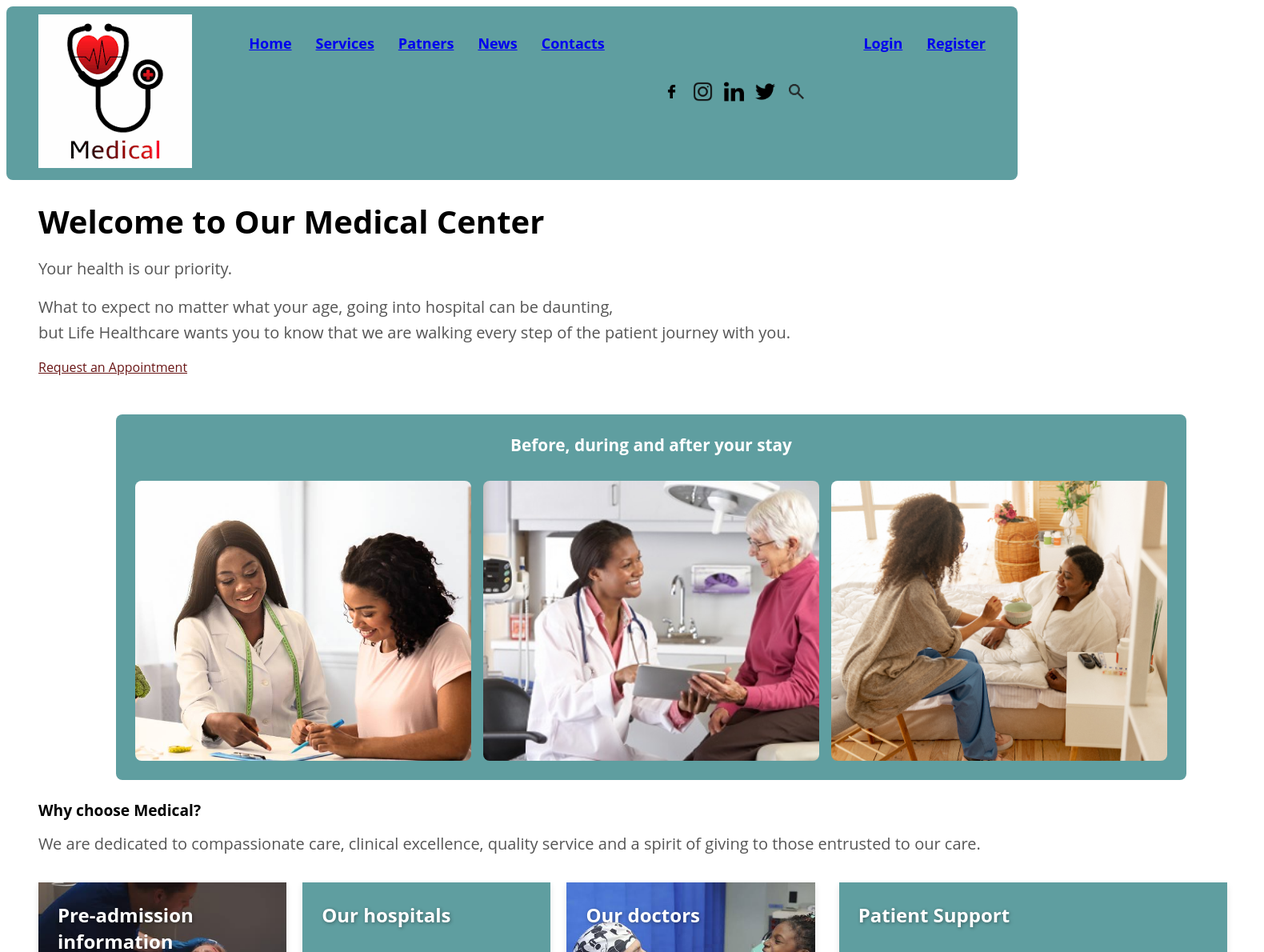
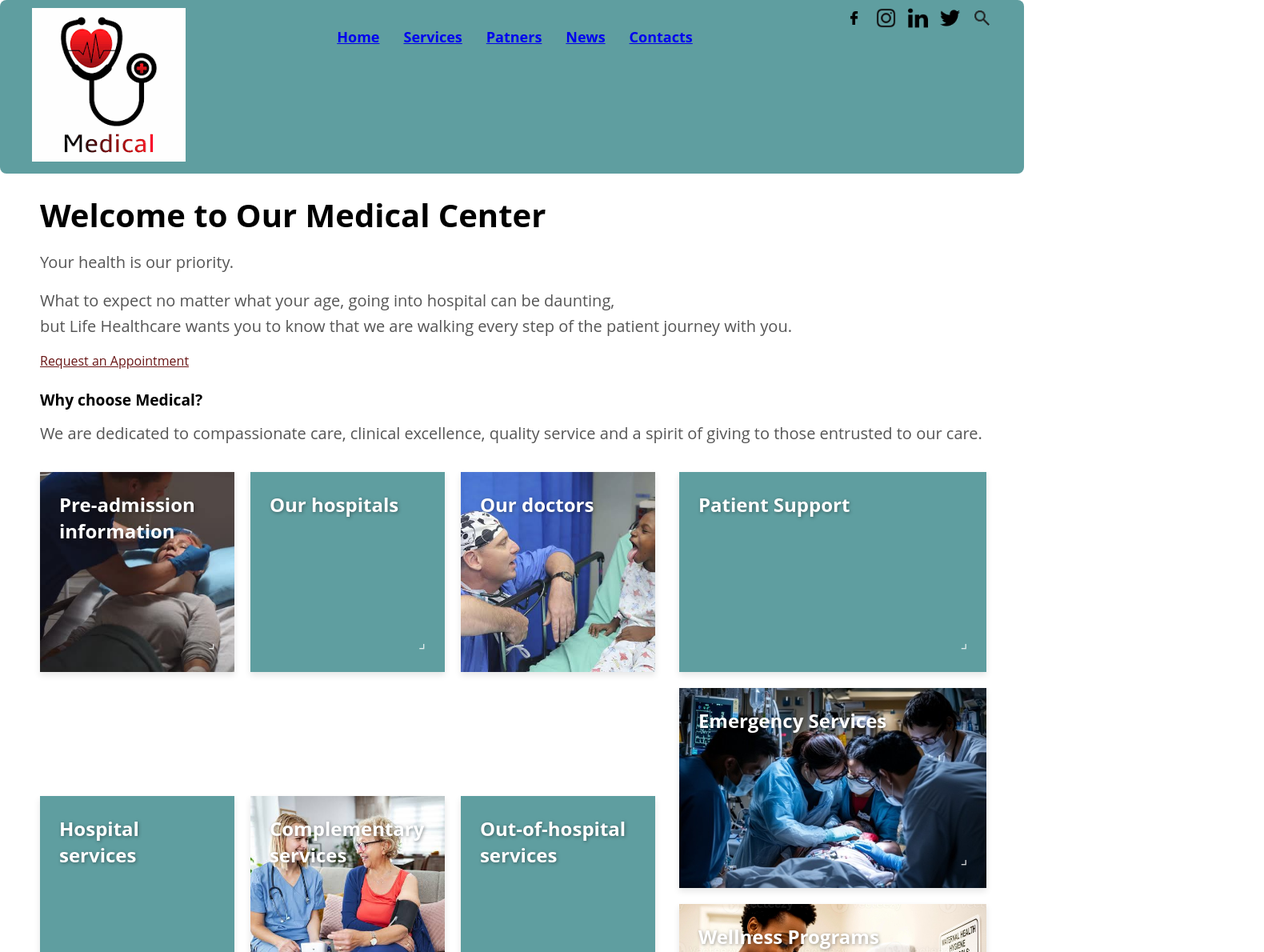
Before and after one commit to creedchina/Landing_Home-Page, a React (Vite) app: page / in a window 1280 px wide. Shown: the top 1190 px of the page at 80% size, 1580 px wide, since content can reach past the window. Built offline with nearby package versions, Linux system fonts and the light colour scheme.

Commit message:
Replace the NavBar placeholders with a NavBar Links and display the Landing-Page one component

```diff
--- a/src/App.css
+++ b/src/App.css
@@ -1,3 +1,15 @@
 body{
+  height: 100%;
   font-family: "Open Sans", sans-serif;
+  margin: 0;
 }
+
+.app-container{
+  display: flex;
+  flex-direction: column;
+  min-height: 100vh;
+}
+
+.page-content{
+  flex: 1;
+}
--- a/src/App.jsx
+++ b/src/App.jsx
@@ -2,40 +2,43 @@ import './App.css'
 import { BrowserRouter, Routes, Route } from 'react-router-dom';
 import NavBar from './components/NavBar/NavBar';
 import Banner from './components/Banner/Banner';
-import OurService from './components/ourServices/ourService';
-import OurDoctors from './components/ourDoctors/ourDoctors';
-import Testimonials from './components/Testimonials/Testimonials'
 import Footer from './components/Footer/Footer';
 import UserForm from './components/UserForm/UserForm';
 import LoginForm from './components/LogInForm/LogInForm';
 import Contacts from './components/Contacts/contact';
+import Patners from './components/ourDoctors/ourDoctors';
+import News from './components/Testimonials/Testimonials';
+import Service from './components/OurServices/ourService';
 
 const Home = () => (
+    <>
 
-  <>
-  <Banner />
+    <Banner />
 
-  <OurService />
-
-  <OurDoctors />
-
-  <Testimonials />
-
-
-  </>
+    </>
 )
 
 function App() {
   return (
+
     <BrowserRouter>
+
+    <div className='app-container'>
 
         {/* The NavBar stays at the top across all pages */}
         <NavBar />
 
+        <main className = 'page-content'>
         <Routes>
 
             {/* The Landing Page Route */}
             <Route path = "/" element = {<Home />} />
+
+            <Route path='/services' element = {<Service />} />
+
+            <Route path = "/patners" element = {<Patners />} />
+
+            <Route path = '/news' element = {<News />} />
 
             <Route path="/Contacts" element = {<Contacts />} />
 
@@ -46,9 +49,11 @@ function App() {
             {/* <Route path="/Register" element={<UserForm />} /> */}
 
         </Routes>
-
+        </main>
         {/* The Footer stays at the bottom across all pages */}
         <Footer />
+
+        </div>
 
     </BrowserRouter>
 
--- a/src/components/Banner/Banner.css
+++ b/src/components/Banner/Banner.css
@@ -5,7 +5,7 @@
     justify-content: space-between;
     gap: 50px;
     transition: all 0.3s ease-out;
-    margin-top: 24px;
+    margin: 24px 10px;
 }
 
 .banner-content{
@@ -73,33 +73,6 @@ a:hover{
     position: relative;
 }
 
-.banner-kids{
-    display: flex;
-    flex-direction: row;
-    flex-wrap: wrap;
-    align-items: center;
-    text-align: center;
-    background-color: cadetblue;
-    gap: 15px;
-    padding: 24px;
-    border-radius: 8px;
-    margin: 1.5rem 97px;
-}
-
-.banner-kids h3 {
-    width: 100%;
-    text-align: center;
-    margin: 0 0 1rem 0;
-    font-size: 1.3rem;
-    color: #fff;
-}
-
-
-.banner-kids:hover{
-    transition: all 0.3s ease-out;
-    transform: scale(1.05) translateZ(0);
-}
-
 .subtible h3 {
     margin: 0 0 0.8rem 0;
     font-size: 1.2rem;
@@ -109,18 +82,3 @@ a:hover{
     margin: 0;
     line-height: 1.6;
 }
-
-.banner-pic {
-    display: flex;
-    align-items: center;
-    justify-content: center;
-    gap: 15px;
-    width: 100%;
-}
-
-.banner-pic > img{
-    width: 420px;
-    height: 350px;
-    object-fit: cover;
-    border-radius: 8px;
-}
--- a/src/components/Banner/Banner.jsx
+++ b/src/components/Banner/Banner.jsx
@@ -5,9 +5,7 @@ import kid_2 from "../../assets/images/kid_2.jpg"
 import kid_3 from "../../assets/images/kid_3.jpg"
 import emergency from "../../assets/images/emergency.jpg"
 import complementary from "../../assets/images/complementary.jpg"
-import before from "../../assets/images/before.jpg"
-import during from "../../assets/images/during.jpg"
-import after from "../../assets/images/after.jpg"
+
 import { Link } from "react-router-dom";
 import FlipCard from "../flipcard/Flipcard";
 
@@ -25,15 +23,6 @@ const Banner = () => {
                 <Link to="/request-appointment" className="btn-primary">
                     Request an Appointment
                 </Link>
-
-                <div className="banner-kids">
-                    <h3>Before, during and after your stay</h3>
-                    <div className="banner-pic">
-                        <img src={before} alt="kid_1"/>
-                        <img src={during} alt="kid_2"/>
-                        <img src={after} alt="kid_3"/>
-                    </div>
-                </div>
 
                 <div className="subtible">
                     <h3>Why choose Medical?</h3>
--- a/src/components/Doctor/Doctor.css
+++ b/src/components/Doctor/Doctor.css
@@ -1,7 +1,7 @@
 .doctor-container {
     display: flex;
-    flex-direction: column;
-    gap: 12px;
+    flex-direction: row;
+    gap: 24px;
     cursor: pointer;
     transition: all 0.3s ease-out;
 }
--- a/src/components/NavBar/NavBar.css
+++ b/src/components/NavBar/NavBar.css
@@ -1,19 +1,19 @@
 .navbar-container{
     display: flex;
-    align-items: left;
-    text-align: left;
     justify-content: space-between;
     margin: auto;
     background-color: cadetblue;
     border-radius: 8px;
     padding: 10px 40px;
     font-size: large;
+    width: 100%;
+    flex-shrink: 0;
+    box-sizing: border-box;
 }
 
 .navbar-container a:hover{
     text-decoration: none;
     color: rgb(105, 21, 21);
-    display: inline-flex;
 }
 
 .navbar-items{
@@ -24,16 +24,15 @@
     text-align: left;
 }
 
-.side-nav-items{
+/* .side-nav-items{
     display: flex;
     text-align: left;
     gap: 30px;
-}
+} */
 
 .navbar-icons{
       display: flex;
-      align-items: center;
-      gap: 14px;
+      gap: 15px;
 }
 
 .navbar-icons>a img{
--- a/src/components/NavBar/NavBar.jsx
+++ b/src/components/NavBar/NavBar.jsx
@@ -20,9 +20,9 @@ const NavBar = () => {
 
             <div className="navbar-items">
                <Link to = "/"> <h4>Home</h4></Link>
-               <Link to = "/"> <h4>Services</h4></Link>
-               <Link to = "/"> <h4>Patners</h4></Link>
-               <Link to = "/"> <h4>News</h4></Link>
+               <Link to = "/services"> <h4>Services</h4></Link>
+               <Link to = "/patners"> <h4>Patners</h4></Link>
+               <Link to = "/news"> <h4>News</h4></Link>
                <Link to = "/Contacts"> <h4>Contacts</h4></Link>
             </div>
 
@@ -35,16 +35,15 @@ const NavBar = () => {
             <Link to = "/"><img src = {search_icon} alt="search_icon" className="search_icon" /></Link>
             </div>
 
-            <div className="side-nav-items">
+            {/* <div className="side-nav-items">
                 <Link to = "/Login" className = "Login">
                     <h4>Login</h4>
                 </Link>
-
                 <Link to = "/Register" className="Register">
                 <h4>Register</h4>
                 </Link>
+            </div> */}
 
-            </div>
         </div>
     )
 }
--- a/src/components/UserForm/UserForm.css
+++ b/src/components/UserForm/UserForm.css
@@ -1,7 +1,6 @@
 .user-form-container{
     display: flex;
     justify-content: center;
-    align-items: top;
     margin: 20px 20px;
 }
 
@@ -9,8 +8,7 @@ h2{
     text-align: center;
     font-size: 24px;
     font-weight: bold;
-    margin-right: 65px;
-    margin-bottom: 20px;
+    margin: 20px 65px;
 
 }
 
@@ -37,7 +35,7 @@ textarea{
 }
 
 label,
- input [type = "text"],
+ input[type = "text"],
  input[type ="email"]{
     font-size: 16px;
     font-weight: bold;
@@ -61,3 +59,41 @@ button:hover{
     transition: all 0.3s ease-out;
     transform: scale(1.1) translateZ(0);
 }
+
+.banner-kids{
+    display: flex;
+    flex-direction: row;
+    flex-wrap: wrap;
+    background-color: cadetblue;
+    padding: 24px;
+    border-radius: 8px;
+    margin: 1.5rem 97px;
+}
+
+.banner-kids h3 {
+    width: 100%;
+    text-align: center;
+    margin: 0 0 1rem 0;
+    font-size: 1.3rem;
+}
+
+
+.banner-kids:hover{
+    transition: all 0.3s ease-out;
+    transform: scale(1.05) translateZ(0);
+}
+
+.banner-pic {
+    display: flex;
+    align-items: center;
+    flex-wrap: wrap;
+    gap: 20px;
+}
+
+.banner-pic > img{
+    flex: 1;
+    width: 420px;
+    height: 350px;
+    object-fit: cover;
+    border-radius: 8px;
+}
--- a/src/components/UserForm/UserForm.jsx
+++ b/src/components/UserForm/UserForm.jsx
@@ -1,5 +1,8 @@
 import './UserForm.css';
 import {useState, useEffect} from 'react';
+import before from "../../assets/images/before.jpg"
+import during from "../../assets/images/during.jpg"
+import after from "../../assets/images/after.jpg"
 
 export default function UserForm(){
 
@@ -35,8 +38,13 @@ alert(`Booking requested for: ${bookingForm.name || 'Guest'} on
       <form onSubmit={handleSubmit}>
 
         <label htmlFor="username">Name:</label>
-        <input type="text" id="username" name="name" />
-
+        <input
+        type="text"
+        id="username"
+        name="name"
+        value={bookingForm.name || ""}
+        onChange={handleChange}
+        />
         <label htmlFor="message">Date:</label>
         <input type="date"
         name="date"
@@ -48,11 +56,27 @@ alert(`Booking requested for: ${bookingForm.name || 'Guest'} on
         value={bookingForm.time || ""} onChange={handleChange} />
 
         <label htmlFor="message">Message:</label>
-        <textarea id="message" name="message"></textarea>
+
+        <textarea
+          id="message"
+          name="message"
+          value={bookingForm.message || ""}
+          onChange={handleChange}
+        />
 
         <button type="submit">Submit</button>
       </form>
       </div>
+
+        <div className="banner-kids">
+                    <h3>Before, during and after your stay</h3>
+                    <div className="banner-pic">
+                        <img src={before} alt="kid_1"/>
+                        <img src={during} alt="kid_2"/>
+                        <img src={after} alt="kid_3"/>
+                    </div>
+        </div>
+
     </div>
   );
 }
```
